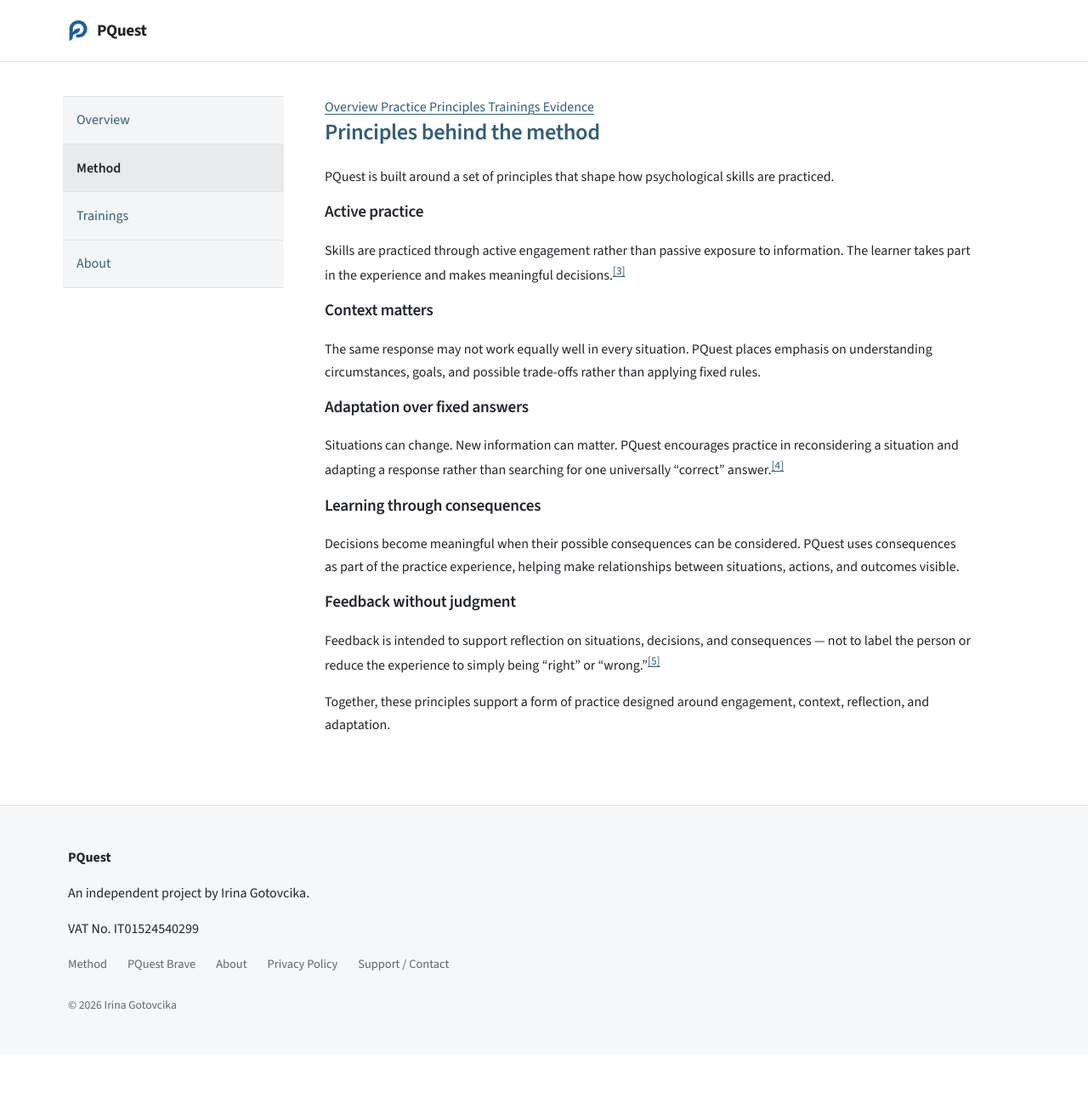
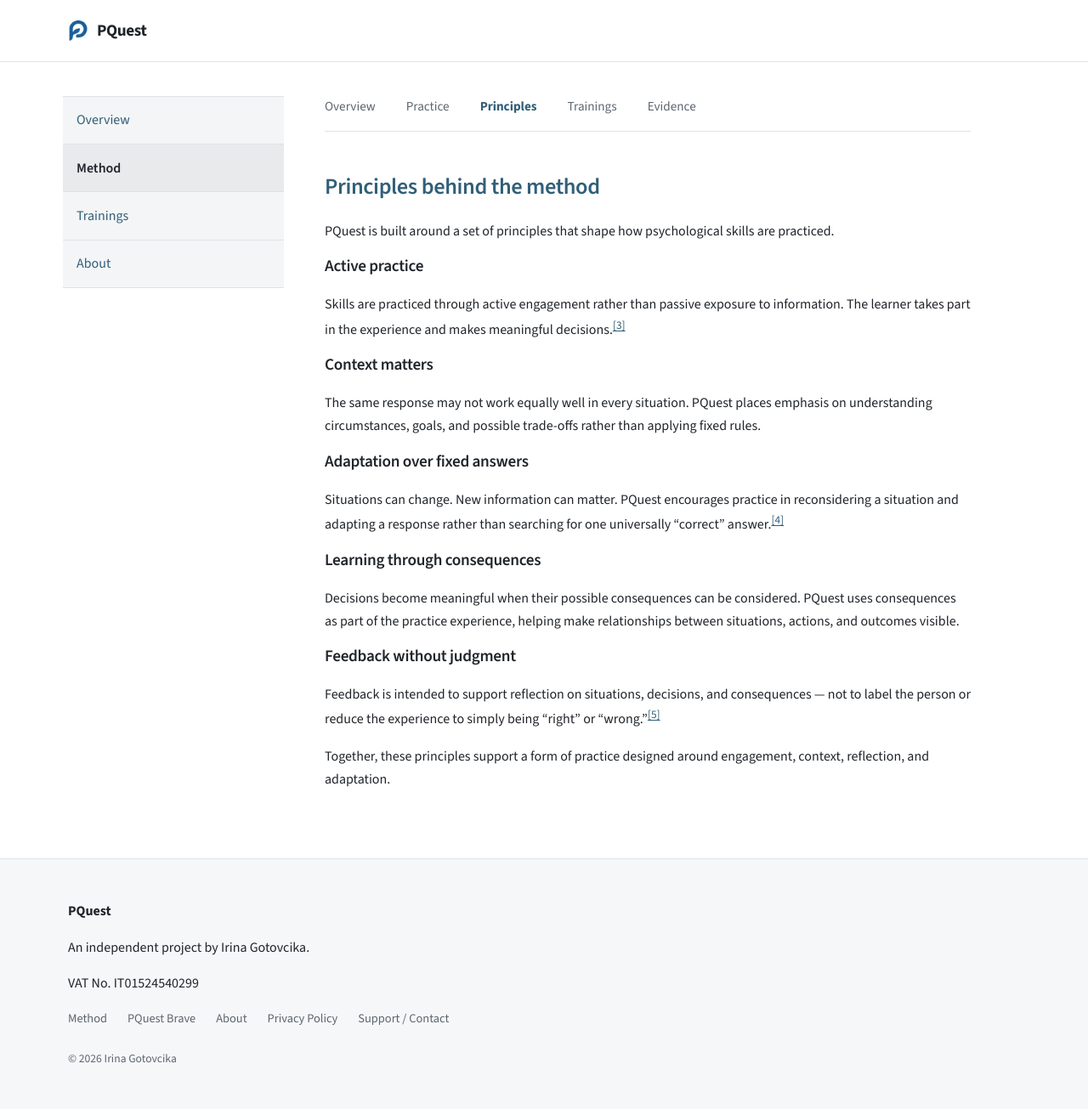
Before and after one commit to irinagotovcika/pquest.eu, a Jekyll site: the page built from method/principles/index.md, in a window 1280 px wide. Shown: the whole page at 85% size. Built offline with Jekyll 4.4.1, drawn with Linux system fonts in a browser that asks for light colours; before the commit the page ends 1241 px from its top, so only the background shows below that.

Commit message:
Update index.md

```diff
--- a/method/principles/index.md
+++ b/method/principles/index.md
@@ -26,24 +26,24 @@ description: The principles that shape psychological skills practice within the
 
   <main class="page-content">
 
-    <nav class="method-nav" aria-label="PQuest Method sections">
-      <a class="method-nav-link" href="{{ '/method/' | relative_url }}">
+    <nav class="section-nav" aria-label="PQuest Method sections">
+      <a class="section-nav-link" href="{{ '/method/' | relative_url }}">
         Overview
       </a>
 
-      <a class="method-nav-link" href="{{ '/method/practice/' | relative_url }}">
+      <a class="section-nav-link" href="{{ '/method/practice/' | relative_url }}">
         Practice
       </a>
 
-      <a class="method-nav-link active" href="{{ '/method/principles/' | relative_url }}">
+      <a class="section-nav-link active" href="{{ '/method/principles/' | relative_url }}">
         Principles
       </a>
 
-      <a class="method-nav-link" href="{{ '/method/trainings/' | relative_url }}">
+      <a class="section-nav-link" href="{{ '/method/trainings/' | relative_url }}">
         Trainings
       </a>
 
-      <a class="method-nav-link" href="{{ '/method/evidence/' | relative_url }}">
+      <a class="section-nav-link" href="{{ '/method/evidence/' | relative_url }}">
         Evidence
       </a>
     </nav>
```
